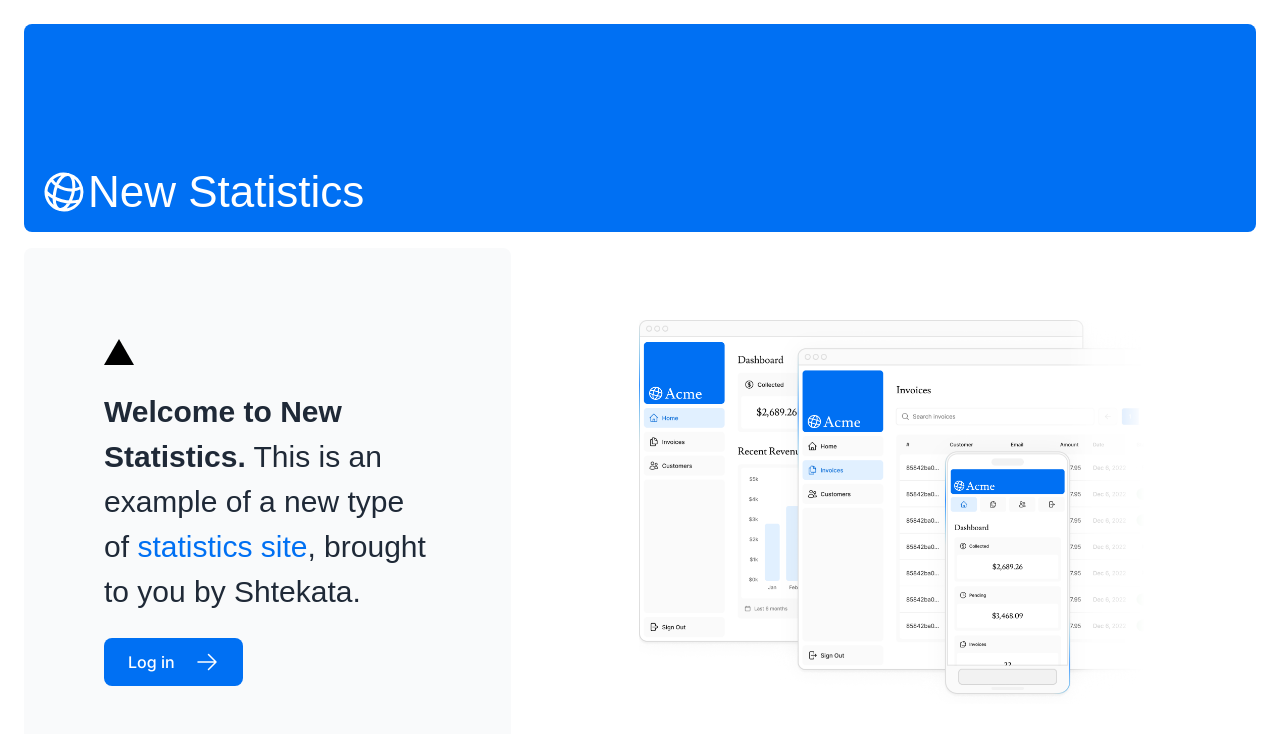
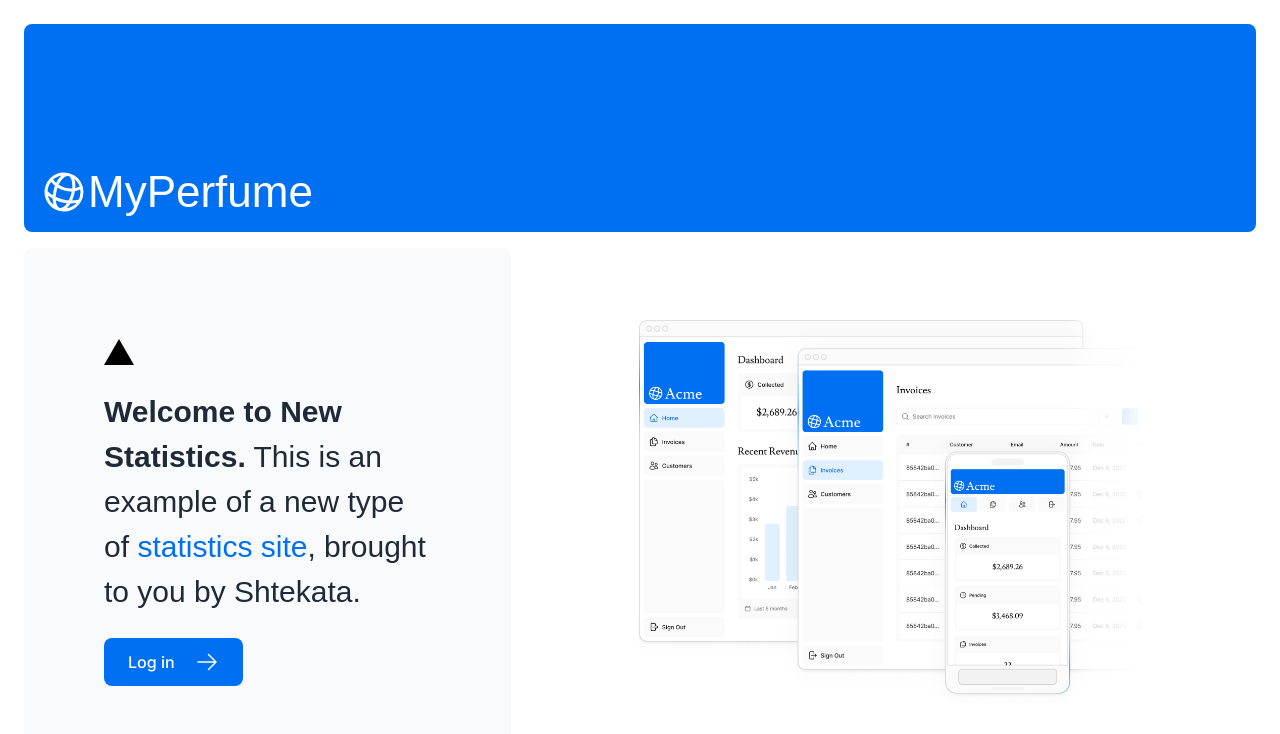
Before and after one commit to Shtekata/new_statistics, a Next.js app: page / in a window 1280 px wide. Shown: the top 734 px of the page. Built offline with nearby package versions, Linux system fonts and the light colour scheme; a web font is replaced by a local one.

Commit message:
Change name to 'MyPerfume'!

```diff
--- a/app/ui/acme-logo.tsx
+++ b/app/ui/acme-logo.tsx
@@ -1,11 +1,11 @@
-import {GlobeAltIcon} from '@heroicons/react/24/outline'
-import {lusitana} from '@/app/ui/fonts'
+import { GlobeAltIcon } from '@heroicons/react/24/outline'
+import { lusitana } from '@/app/ui/fonts'
 
 export default function AcmeLogo() {
   return (
     <div className={`${lusitana.className} flex flex-row items-center leading-none text-white`}>
       <GlobeAltIcon className='h-12 w-12 rotate-[15deg]' />
-      <p className='text-[44px]'>New Statistics</p>
+      <p className='text-[44px]'>MyPerfume</p>
     </div>
   )
 }
```
